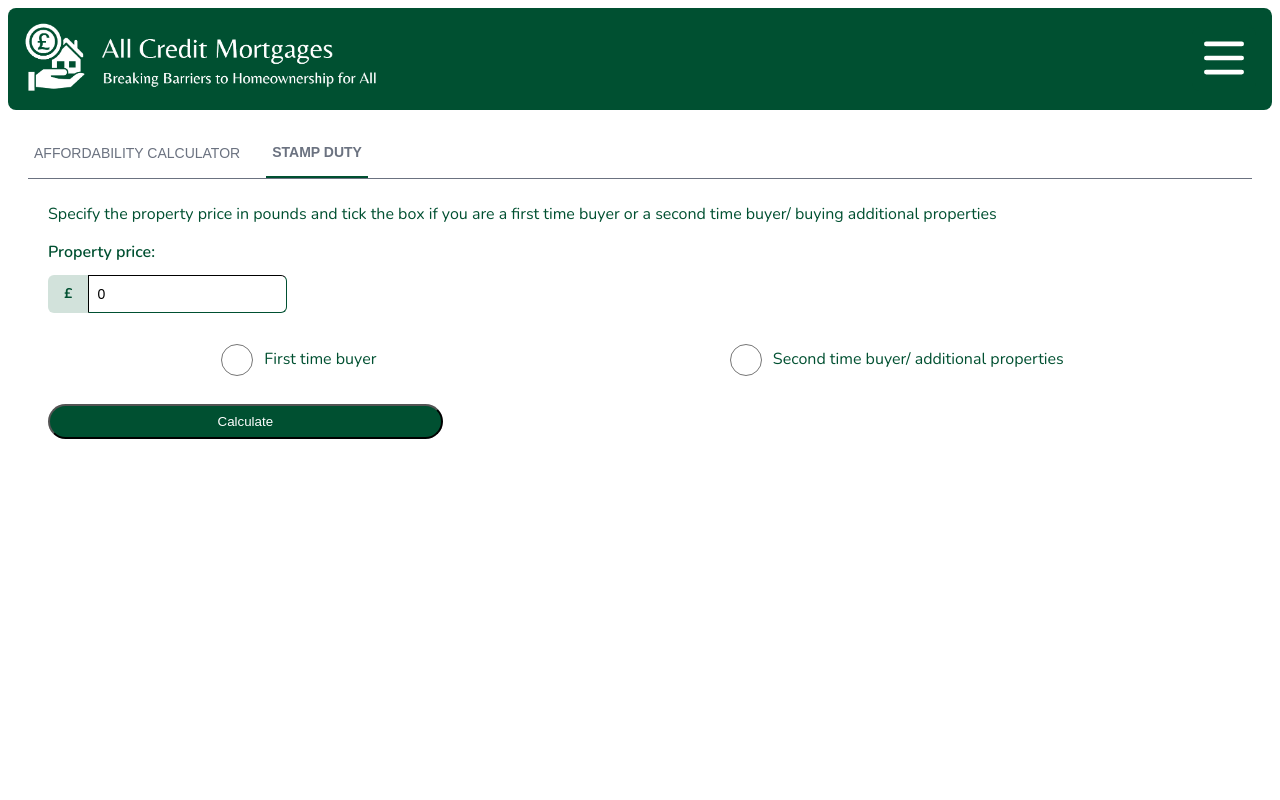
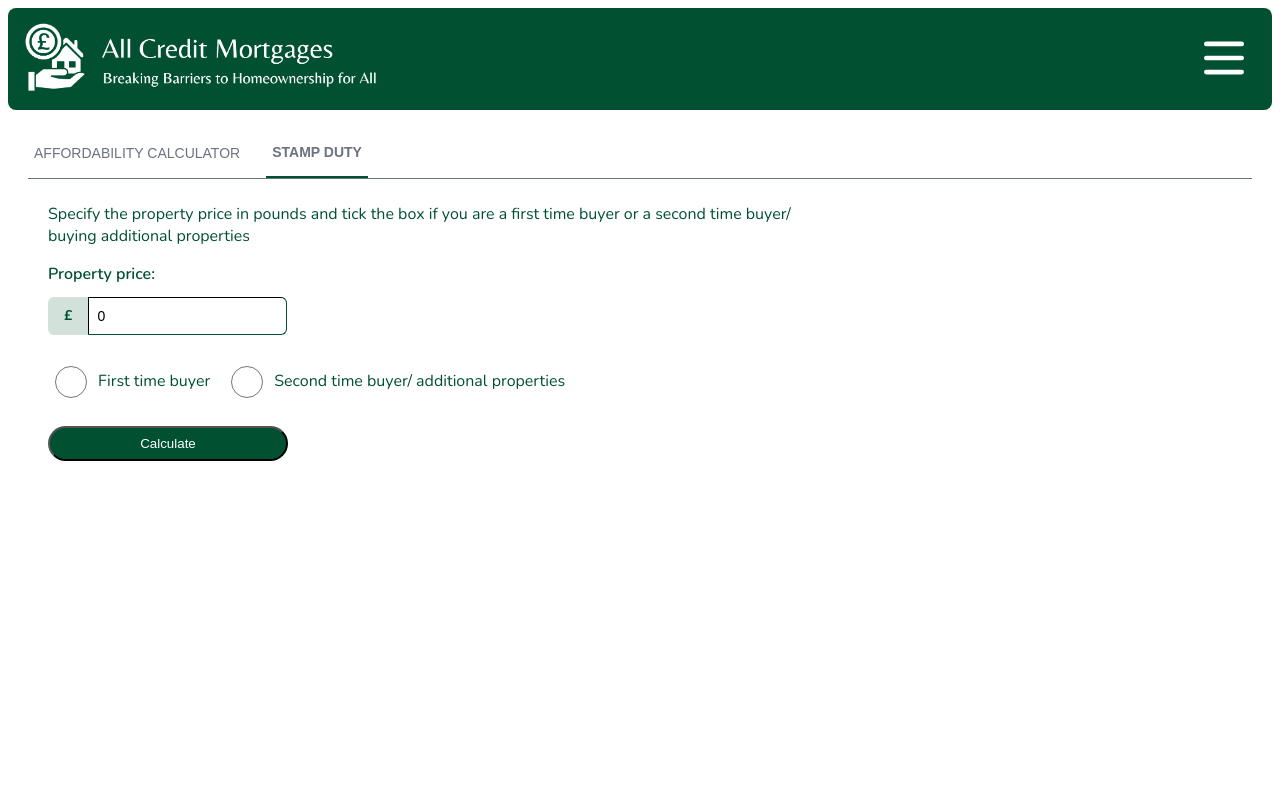
Before and after one commit to math121/tamil-mortgages, a React (Vite) app: page /stampDutyCalculator in a window 1280 px wide. Shown: the top 800 px of the page. Built offline with nearby package versions, Linux system fonts and the light colour scheme; the HTML template or start-up script is replaced by a standard one; a web font is replaced by a local one.

Commit message:
Fix stamp duty calculator layout for desktop

```diff
--- a/src/components/StampDutyCalculator.tsx
+++ b/src/components/StampDutyCalculator.tsx
@@ -34,12 +34,15 @@ export const StampDutyCalculator = () => {
   };
 
   return (
-    <div className="p-2">
-      <p>
-        Specify the property price in pounds and tick the box if you are a first
-        time buyer or a second time buyer/ buying additional properties
-      </p>
-      <form onSubmit={handleSubmit(calculateStampDuty)} className="space-y-3">
+    <div className="p-2 md:flex md:gap-10">
+      <form
+        onSubmit={handleSubmit(calculateStampDuty)}
+        className="space-y-3 md:w-2/3"
+      >
+        <p>
+          Specify the property price in pounds and tick the box if you are a
+          first time buyer or a second time buyer/ buying additional properties
+        </p>
         <label className="font-semibold">Property price:</label>
         <div className="flex">
           <span className="inline-flex items-center px-4 text-sm bg-lightest-green rounded-s-md font-bold">
@@ -53,7 +56,7 @@ export const StampDutyCalculator = () => {
           />
         </div>
 
-        <fieldset className="border-none p-0 pt-4 flex justify-around gap-4">
+        <fieldset className="border-none p-0 pt-4 flex justify-normal gap-4">
           <div className="flex items-center mb-4">
             <input
               id="firstbuy"
@@ -82,22 +85,20 @@ export const StampDutyCalculator = () => {
         </fieldset>
         <button
           type="submit"
-          className="p-2 w-2/6 rounded-full text-white bg-dark-green cursor-pointer hover:bg-light-green"
+          className="p-2 w-48 rounded-full text-white bg-dark-green cursor-pointer hover:bg-light-green sm:w-60"
         >
           Calculate
         </button>
       </form>
 
       {result && rate && (
-        <>
+        <div>
           <section className="border-2 border-solid border-dark-green rounded-xl px-2 mt-10">
-            <div className="gap-3 items-center">
-              <p>Stamp duty on your first property/additional property is</p>
-              <p className="font-bold text-2xl my-0">{result}</p>
-              <p>Rate: {rate}</p>
-            </div>
+            <p>Stamp duty on your first property/additional property is</p>
+            <p className="font-bold text-2xl my-0">{result}</p>
+            <p>Rate: {rate}</p>
           </section>
-        </>
+        </div>
       )}
     </div>
   );
```
